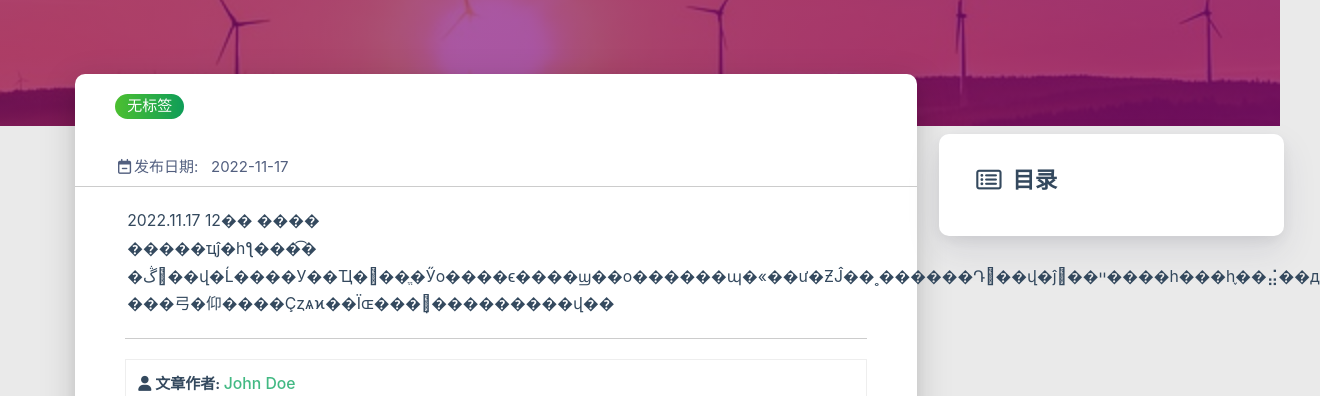
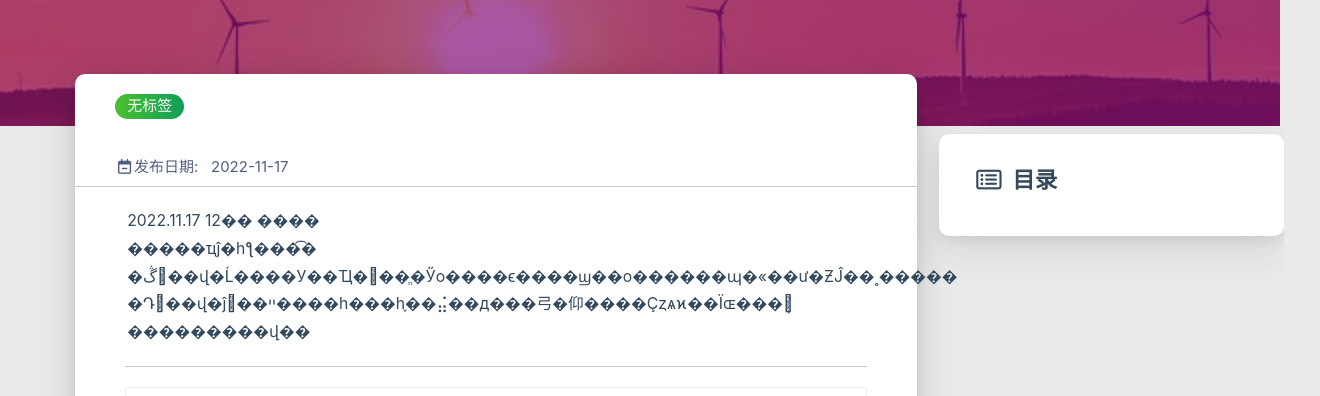
Before and after one commit to weyuewuyue/weyuewuyue.github.io, a plain HTML site: page 2022/11/17/post-title/index.html in a window 1280 px wide. Shown: the part 194-590 px from the top of the page, 1320 px wide, since content can reach past the window. Drawn offline with Linux system fonts and the light colour scheme; some packages are replaced by stand-ins of ours; no server answers; a script that the page names is missing.

Commit message:
Site updated: 2022-11-17 21:03:03

```diff
--- a/2022/11/17/post-title/index.html
+++ b/2022/11/17/post-title/index.html
@@ -396,7 +396,7 @@
 
         <div class="card-content article-card-content">
             <div id="articleContent">
-                <p>2022.11.17 12�� ����<br>�����ҵĵ�һƪ���͡�<br>�ڴ��վ�Ĺ����У��Ҵ�඼��ֱ�Ӳο����ϵ����ϣ��о������պ�«��ư�ƵĴ��˳������Դ��վ�ĵײ��߼����һ���һ֪��⣬��д<br>���⼸�仰����Ҫȥѧϰ��Ϊɶ���ܴ���������վ��</p>
+                <p>2022.11.17 12�� ����<br>�����ҵĵ�һƪ���͡�<br>�ڴ��վ�Ĺ����У��Ҵ�඼��ֱ�Ӳο����ϵ����ϣ��о������պ�«��ư�ƵĴ��˳�����<br>�Դ��վ�ĵײ��߼����һ���һ֪��⣬��д���⼸�仰����Ҫȥѧϰ��Ϊɶ���ܴ<br>���������վ��</p>
 
 
             </div>
```
